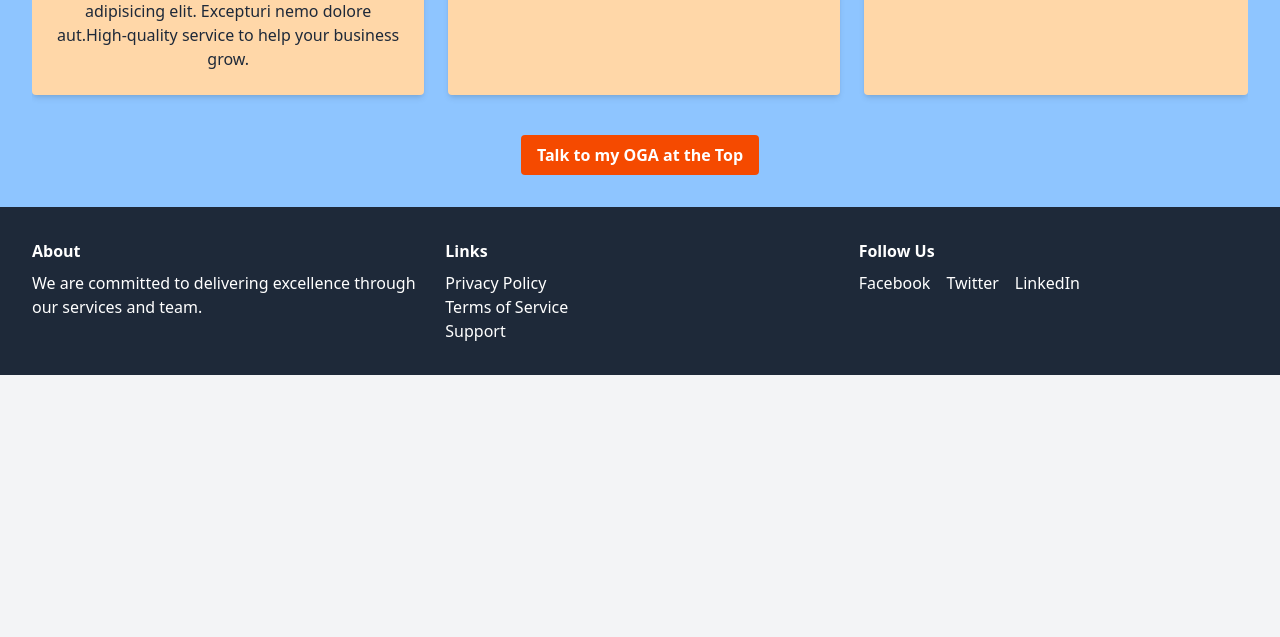
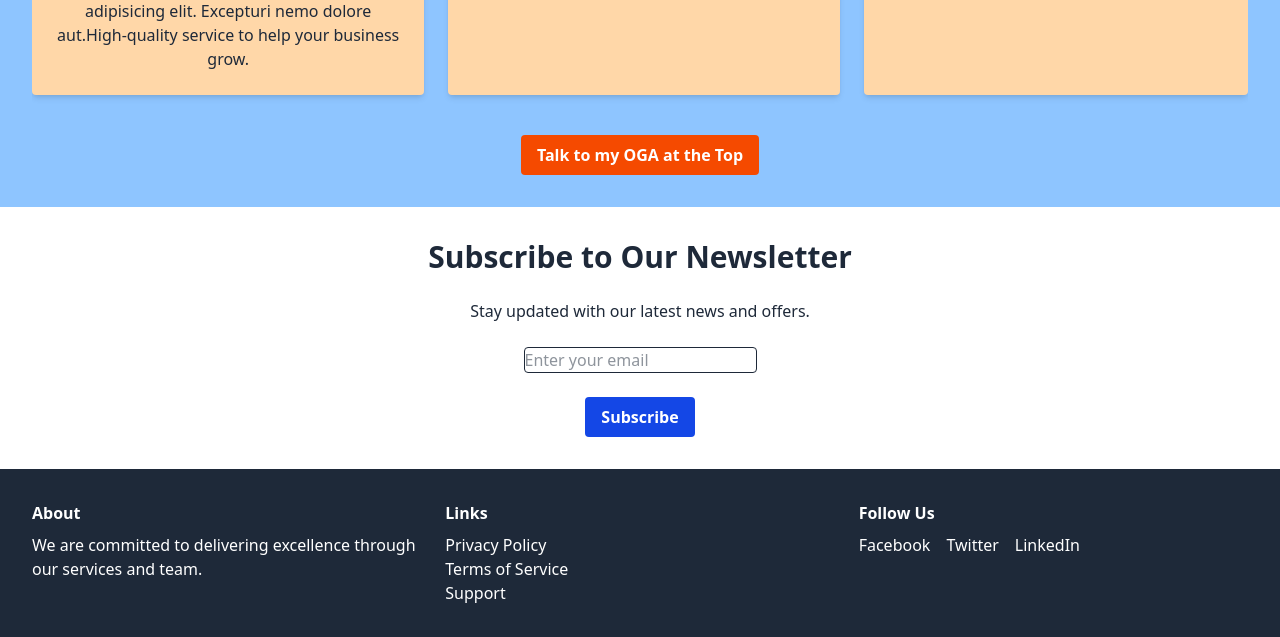
Before and after one commit to opeyemitechpro/tailwind-demo, a website: page index.html in a window 1280 px wide. Shown: the part 2191-2828 px from the top of the page. Before the commit the page ends 2566 px from the top, so only its background shows below. Drawn offline with Linux system fonts and the light colour scheme.

Commit message:
added Newsletter section

```diff
--- a/index.html
+++ b/index.html
@@ -114,6 +114,20 @@
 </div>
 
 
+<!-- Newsletter Section -->
+<div class="p-8 bg-white" >
+    <h2 class="text-3xl font-bold mb-6 text-center">Subscribe to Our Newsletter</h2>
+    <p class="mb-6 text-center">Stay updated with our latest news and offers.</p>
+    <form class="max-w-md mx-auto">
+      <div class="flex flex-col md:flex items-center space-y-4 md:space-y-0 md:space-x-4">
+        <input type="email" placeholder="Enter your email" class="flex-grow p-2 border border-gray-300 rounded focus:outline-none focus:ring-2 focus:ring-blue-500" required><br>
+        <button type="submit" class="bg-blue-700 text-white font-bold px-4 py-2 rounded hover:bg-white hover:text-blue-900" onclick="alert('Thank you for subscribing to Our Newsletter')" >Subscribe</button>
+      </div>
+    </form>
+
+</div>
+
+
 
   <!-- Footer -->
   <footer class="grid grid-cols-1 md:grid-cols-3 gap-6 p-8 bg-gray-800 text-white">
@@ -138,5 +152,7 @@
       </div>
     </div>
   </footer>
+
+  <script src="main.js"></script>
 </body>
 </html>
```
